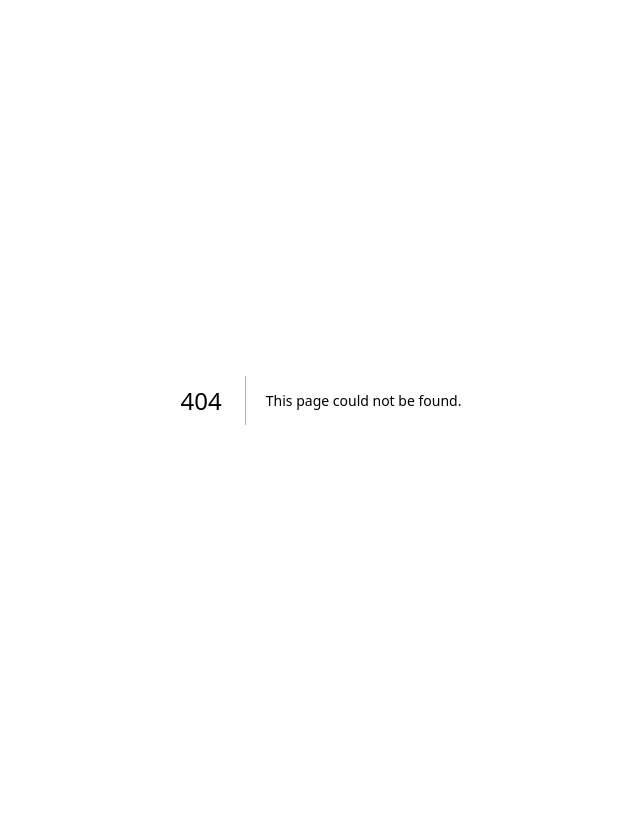
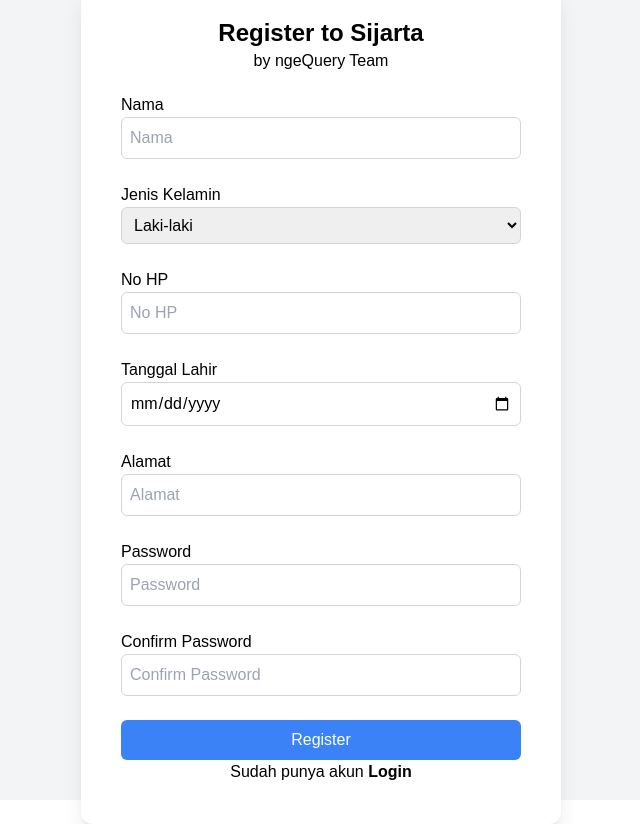
Before and after one commit to Andrew4Coding/sijarta-ngequery, a Next.js app: page /register in a window 1280 px wide. Before the commit this address had no page. Shown: the whole page, without its empty margins (319-959 px from the left). Before the commit the page ends 800 px from the top, so only its background shows below. Built offline with nearby package versions, Linux system fonts and the light colour scheme.

Commit message:
feat: initialize login and register page

```diff
--- /dev/null
+++ b/app/login/page.tsx
@@ -0,0 +1,10 @@
+import { LoginPage } from '@/modules/AuthPageModule/LoginPage';
+import React from 'react'
+
+const page = () => {
+    return (
+        <LoginPage />
+    )
+}
+
+export default page;
--- /dev/null
+++ b/app/register/page.tsx
@@ -0,0 +1,9 @@
+import { RegisterPage } from '@/modules/AuthPageModule/RegisterPage';
+
+const page = () => {
+    return (
+        <RegisterPage />
+    )
+}
+
+export default page;
--- /dev/null
+++ b/modules/AuthPageModule/LoginPage.tsx
@@ -0,0 +1,27 @@
+'use client'
+
+import { z } from 'zod'
+import { useForm } from "react-hook-form";
+import { zodResolver } from '@hookform/resolvers/zod'
+import { LoginSchema } from "./schema";
+
+export const LoginPage = () => {
+    const form = useForm<z.infer<typeof LoginSchema>>({
+            resolver: zodResolver(LoginSchema)
+    })
+
+    return (
+        <main className="w-full h-[100vh] flex items-center justify-center bg-gray-100">
+            <div className="bg-white shadow-xl p-10 rounded-xl flex flex-col items-center">
+                <h1 className="font-bold text-2xl">Welcome to Sijarta</h1>
+                <p>by ngeQuery Team</p>
+                <form className="w-full mt-5 flex flex-col gap-4 min-w-[400px]">
+                    <input type="text" className="w-full border border-gray-300 p-2 rounded-md mb-2" placeholder="Nomor Telepon" />
+                    <input type="password" className="w-full border border-gray-300 p-2 rounded-md mb-2" placeholder="Password" />
+                    <button className="w-full bg-blue-500 text-white p-2 rounded-md">Login</button>
+                </form>
+                <p>Belum punya akun <a href="/register" className="font-bold">Register</a></p>
+            </div>
+        </main>
+    );
+}
--- /dev/null
+++ b/modules/AuthPageModule/RegisterPage.tsx
@@ -0,0 +1,45 @@
+export const RegisterPage = () => {
+    return (
+        <main className="w-full h-[100vh] flex items-center justify-center bg-gray-100">
+            <div className="bg-white shadow-xl p-10 rounded-xl flex flex-col items-center">
+                <h1 className="font-bold text-2xl">Register to Sijarta</h1>
+                <p>by ngeQuery Team</p>
+                <form className="w-full mt-5 flex flex-col gap-4 min-w-[400px]">
+                    <div>
+                        <label htmlFor="nama">Nama</label>
+                        <input type="text" id="nama" className="w-full border border-gray-300 p-2 rounded-md mb-2" placeholder="Nama" />
+                    </div>
+                    <div>
+                        <label htmlFor="jenisKelamin">Jenis Kelamin</label>
+                        <select id="jenisKelamin" className="w-full border border-gray-300 p-2 rounded-md mb-2">
+                            <option value="L">Laki-laki</option>
+                            <option value="P">Perempuan</option>
+                        </select>
+                    </div>
+                    <div>
+                        <label htmlFor="noHp">No HP</label>
+                        <input type="text" id="noHp" className="w-full border border-gray-300 p-2 rounded-md mb-2" placeholder="No HP" />
+                    </div>
+                    <div>
+                        <label htmlFor="tanggalLahir">Tanggal Lahir</label>
+                        <input type="date" id="tanggalLahir" className="w-full border border-gray-300 p-2 rounded-md mb-2" placeholder="Tanggal Lahir" />
+                    </div>
+                    <div>
+                        <label htmlFor="alamat">Alamat</label>
+                        <input type="text" id="alamat" className="w-full border border-gray-300 p-2 rounded-md mb-2" placeholder="Alamat" />
+                    </div>
+                    <div>
+                        <label htmlFor="password">Password</label>
+                        <input type="password" id="password" className="w-full border border-gray-300 p-2 rounded-md mb-2" placeholder="Password" />
+                    </div>
+                    <div>
+                        <label htmlFor="confirmPassword">Confirm Password</label>
+                        <input type="password" id="confirmPassword" className="w-full border border-gray-300 p-2 rounded-md mb-2" placeholder="Confirm Password" />
+                    </div>
+                    <button className="w-full bg-blue-500 text-white p-2 rounded-md">Register</button>
+                </form>
+                <p>Sudah punya akun <a href="/login" className="font-bold">Login</a></p>
+            </div>
+        </main>
+    );
+}
--- /dev/null
+++ b/modules/AuthPageModule/schema.ts
@@ -0,0 +1,32 @@
+import { z } from 'zod';
+
+export const LoginSchema = z.object({
+    nomorTelepon: z.string().min(10),
+    password: z.string().min(8),
+})
+
+
+export const RegisterAsUserSchema = z.object({
+    nama: z.string().min(3),
+    jenisKelamin: z.string().min(1).max(1),
+    noHp: z.string().min(10),
+    tanggalLahir: z.string(),
+    alamat: z.string().min(10),
+    password: z.string().min(8),
+    confirmPassword: z.string().min(8),
+})
+
+export const RegisterAsPekerjaSchema = z.object({
+    nama: z.string().min(3),
+    jenisKelamin: z.string().min(1).max(1),
+    noHp: z.string().min(10),
+    tanggalLahir: z.string(),
+    alamat: z.string().min(10),
+    namaBank: z.string().min(3),
+    noRekening: z.string().min(10),
+    npwp: z.string().min(10),
+    urlFotoKtp: z.string().url(),
+
+    password: z.string().min(8),
+    confirmPassword: z.string().min(8),
+})
```
